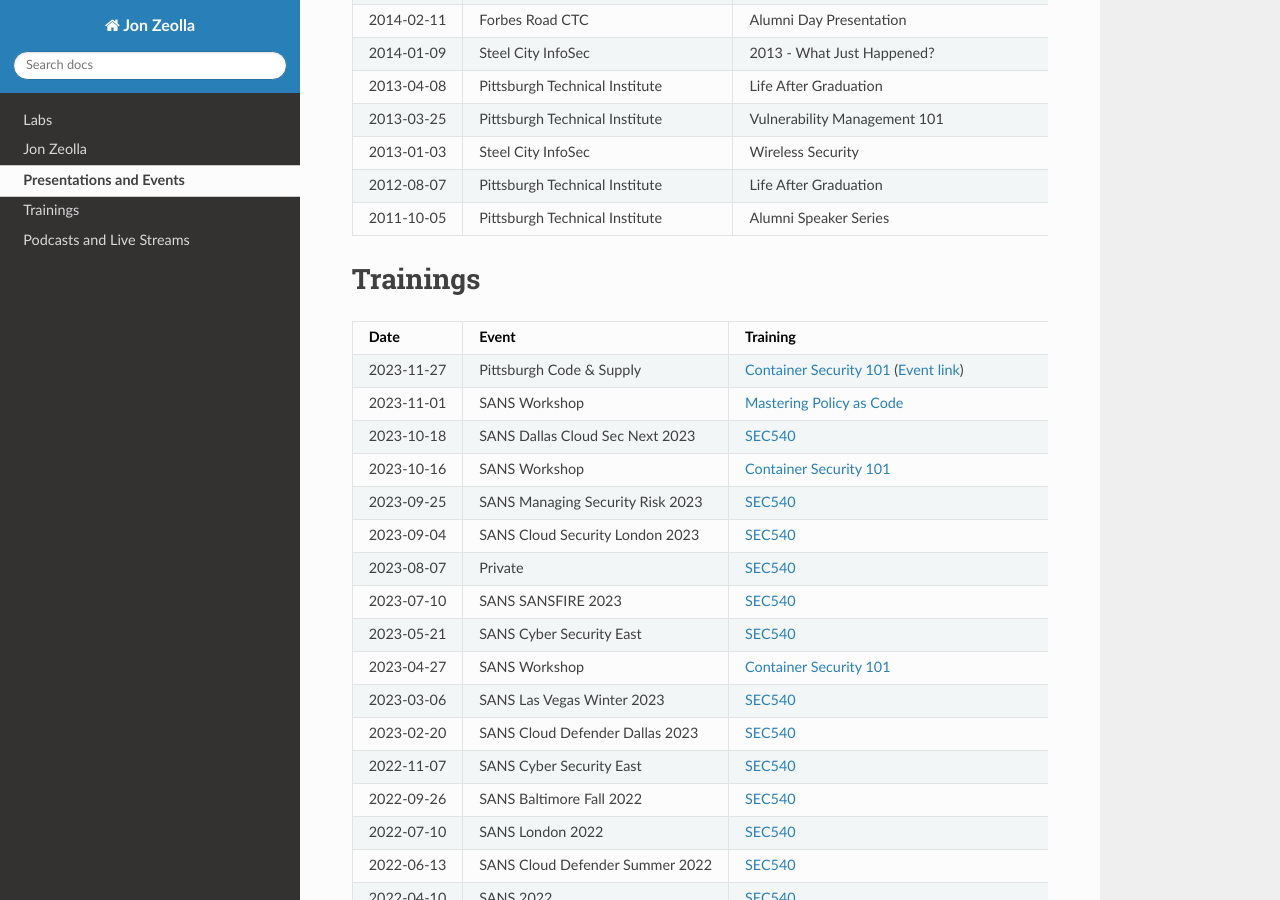
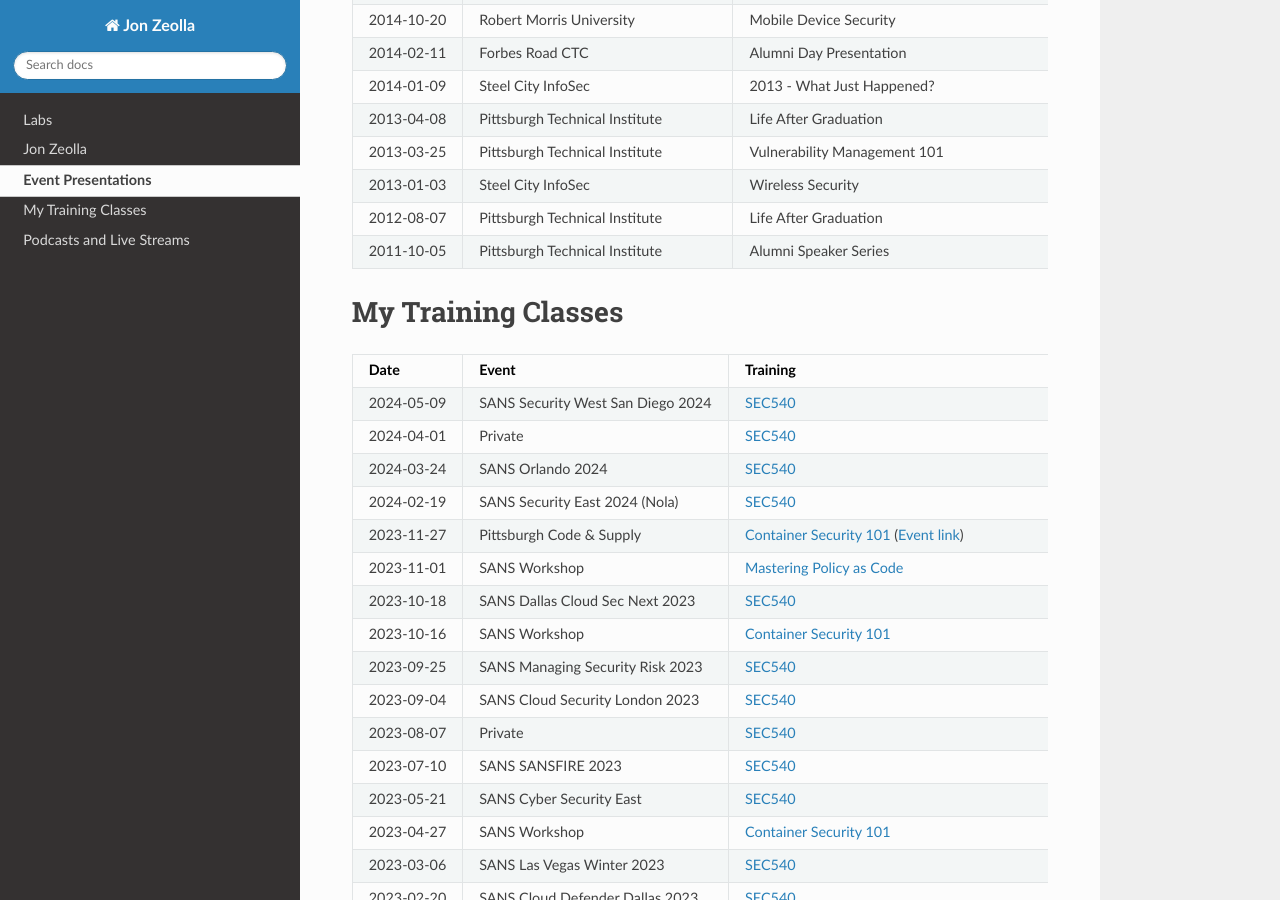
Before and after one commit to JonZeolla/JonZeolla.github.io, a Sphinx documentation site: the page built from docs/ref/jz-content.md, in a window 1280 px wide and 900 px high, scrolled down 1872 px. Built offline with Sphinx 7.4.7 and the Read the Docs theme 2.0.0, drawn with Linux system fonts in a browser that asks for light colours; some of the changed text lies outside the part shown.

Commit message:
Add presentations and training classes (#41)

````diff
--- a/docs/ref/jz-content.md
+++ b/docs/ref/jz-content.md
@@ -5,11 +5,12 @@
 ```{toctree}
 ```
 
-# Presentations and Events
+# Event Presentations
 
 | Date       | Event                                  | Title                                                          |
 | ---------- | -------------------------------------- | -------------------------------------------------------------- |
-| 2023-12-04 | [2023 PGH InfoSec Day][2023-PInfoSec]  | Your Governance is Broken                                      |
+| 2024-09-10 | [Alabama CSA][Alabama-CSA]             | TODO                                                           |
+| 2023-12-04 | [2023 PGH InfoSec Day][2023-PInfoSec]  | [Your Governance is Broken][2023-PInfoSec-Talk]                |
 | 2023-11-06 | [2023 KubeCon][2023-KubeCon]           | [Lightning Talk][2023-KubeCon-Talk]                            |
 | 2023-10-16 | [2023 CloudSecNext][2023-CloudSecNext] | Event co-host                                                  |
 | 2023-10-13 | [2023 TRISS][2023-TRISS]               | Cloud Security Panel                                           |
@@ -68,6 +69,8 @@
 | 2012-08-07 | Pittsburgh Technical Institute         | Life After Graduation                                          |
 | 2011-10-05 | Pittsburgh Technical Institute         | Alumni Speaker Series                                          |
 
+[Alabama-CSA]: https://circle.cloudsecurityalliance.org/alabama/home "Cloud Security Alliance Alabama Chapter"
+[2023-PInfoSec-Talk]: https://www.youtube.com/watch?v=tKKrqNduBwA "Your Governance Is Broken"
 [2023-PInfoSec]: https://web.cvent.com/event/2014576f-92db-4057-ae41-9b25a39a1909/websitePage:eb8094ff-eb19-4b4c-a88f-22e9f5e536bb "2023 Pittsburgh InfoSec Day"
 [2023-KubeCon-Talk]: https://kccncna2023.sched.com/event/1R2ll/cl-lightning-talk-empowering-the-deaf-and-hard-of-hearing-in-cloud-native-and-open-source-jon-zeolla-seiso-catherine-paganini-buoyant "2023 KubeCon Lightning Talk"
 [2023-CloudSecNext]: https://www.sans.org/cyber-security-training-events/cloudsecnext-summit-2023/ "2023 CloudSecNext"
@@ -87,41 +90,45 @@
 [2015-SCIS-PasswordCracking]: https://www.youtube.com/watch?v=QP7AEeeT-xQ "Password Cracking"
 [2015-SCIS-WirelessKeylog]: https://www.youtube.com/watch?v=ftRUj6esm1o "Wireless Keyloggers and KeySweeper"
 
-# Trainings
+# My Training Classes
 
-| Date       | Event                            | Training                                                                            |
-| ---------- | -------------------------------- | ----------------------------------------------------------------------------------- |
-| 2023-11-27 | Pittsburgh Code & Supply         | [Container Security 101][2023-ContainerSec101] ([Event link][2023-PCS])             |
-| 2023-11-01 | SANS Workshop                    | [Mastering Policy as Code][2023-PolicyasCode]                                       |
-| 2023-10-18 | SANS Dallas Cloud Sec Next 2023  | [SEC540][SEC540]                                                                    |
-| 2023-10-16 | SANS Workshop                    | [Container Security 101][2023-ContainerSec101]                                      |
-| 2023-09-25 | SANS Managing Security Risk 2023 | [SEC540][SEC540]                                                                    |
-| 2023-09-04 | SANS Cloud Security London 2023  | [SEC540][SEC540]                                                                    |
-| 2023-08-07 | Private                          | [SEC540][SEC540]                                                                    |
-| 2023-07-10 | SANS SANSFIRE 2023               | [SEC540][SEC540]                                                                    |
-| 2023-05-21 | SANS Cyber Security East         | [SEC540][SEC540]                                                                    |
-| 2023-04-27 | SANS Workshop                    | [Container Security 101][2023-ContainerSec101]                                      |
-| 2023-03-06 | SANS Las Vegas Winter 2023       | [SEC540][SEC540]                                                                    |
-| 2023-02-20 | SANS Cloud Defender Dallas 2023  | [SEC540][SEC540]                                                                    |
-| 2022-11-07 | SANS Cyber Security East         | [SEC540][SEC540]                                                                    |
-| 2022-09-26 | SANS Baltimore Fall 2022         | [SEC540][SEC540]                                                                    |
-| 2022-07-10 | SANS London 2022                 | [SEC540][SEC540]                                                                    |
-| 2022-06-13 | SANS Cloud Defender Summer 2022  | [SEC540][SEC540]                                                                    |
-| 2022-04-10 | SANS 2022                        | [SEC540][SEC540]                                                                    |
-| 2022-02-28 | SANS Cyber Security Central      | [SEC540][SEC540]                                                                    |
-| 2019-06-27 | BSides Pittsburgh                | Blue Team CTF                                                                       |
-| 2018-05-10 | Steel City InfoSec               | [Smart Contract Security][2018-SmartContractSecurity] (Collab with Justin Leapline) |
-| 2018-02-08 | Steel City InfoSec               | [Attacking Block Cipher Cryptography][2018-BlockCipherCrypto]                       |
-| 2017-02-09 | Steel City InfoSec               | [Security Data Analysis][2017-SecurityDataAnalysis]                                 |
-| 2016-08-11 | Steel City InfoSec               | [Proximity Attacks Lab][2016-ProximityAttacks]                                      |
-| 2016-05-12 | Steel City InfoSec               | [Automotive Security Lab][2016-AutomotiveSecurity] (Collab with Dan Klinedinst)     |
-| 2016-02-11 | Steel City InfoSec               | [SDR Security][2016-SDRSecurity] (Collab with David)                                |
-| 2015-09-24 | Steel City InfoSec               | [Password Cracking Lab][2015-PasswordCracking]                                      |
-| 2015-07-07 | Pittsburgh Code & Supply         | [Wifi Security][2015-WifiSecurity]                                                  |
-| 2015-01-22 | Steel City InfoSec               | Audio Surveillance                                                                  |
-| 2015-04-09 | Steel City InfoSec               | [Attacker drop boxes][2015-Attackerdropboxes] (Collab with Brian Gray)              |
-| 2015-01-22 | Steel City InfoSec               | [Eavesdropping at a distance][2015-LaserMicrophones] (Collab with Brian Gray)       |
-| 2013-03-07 | Steel City InfoSec               | Wifi Security                                                                       |
+| Date       | Event                             | Training                                                                            |
+| ---------- | --------------------------------- | ----------------------------------------------------------------------------------- |
+| 2024-05-09 | SANS Security West San Diego 2024 | [SEC540][SEC540]                                                                    |
+| 2024-04-01 | Private                           | [SEC540][SEC540]                                                                    |
+| 2024-03-24 | SANS Orlando 2024                 | [SEC540][SEC540]                                                                    |
+| 2024-02-19 | SANS Security East 2024 (Nola)    | [SEC540][SEC540]                                                                    |
+| 2023-11-27 | Pittsburgh Code & Supply          | [Container Security 101][2023-ContainerSec101] ([Event link][2023-PCS])             |
+| 2023-11-01 | SANS Workshop                     | [Mastering Policy as Code][2023-PolicyasCode]                                       |
+| 2023-10-18 | SANS Dallas Cloud Sec Next 2023   | [SEC540][SEC540]                                                                    |
+| 2023-10-16 | SANS Workshop                     | [Container Security 101][2023-ContainerSec101]                                      |
+| 2023-09-25 | SANS Managing Security Risk 2023  | [SEC540][SEC540]                                                                    |
+| 2023-09-04 | SANS Cloud Security London 2023   | [SEC540][SEC540]                                                                    |
+| 2023-08-07 | Private                           | [SEC540][SEC540]                                                                    |
+| 2023-07-10 | SANS SANSFIRE 2023                | [SEC540][SEC540]                                                                    |
+| 2023-05-21 | SANS Cyber Security East          | [SEC540][SEC540]                                                                    |
+| 2023-04-27 | SANS Workshop                     | [Container Security 101][2023-ContainerSec101]                                      |
+| 2023-03-06 | SANS Las Vegas Winter 2023        | [SEC540][SEC540]                                                                    |
+| 2023-02-20 | SANS Cloud Defender Dallas 2023   | [SEC540][SEC540]                                                                    |
+| 2022-11-07 | SANS Cyber Security East          | [SEC540][SEC540]                                                                    |
+| 2022-09-26 | SANS Baltimore Fall 2022          | [SEC540][SEC540]                                                                    |
+| 2022-07-10 | SANS London 2022                  | [SEC540][SEC540]                                                                    |
+| 2022-06-13 | SANS Cloud Defender Summer 2022   | [SEC540][SEC540]                                                                    |
+| 2022-04-10 | SANS 2022                         | [SEC540][SEC540]                                                                    |
+| 2022-02-28 | SANS Cyber Security Central       | [SEC540][SEC540]                                                                    |
+| 2019-06-27 | BSides Pittsburgh                 | Blue Team CTF                                                                       |
+| 2018-05-10 | Steel City InfoSec                | [Smart Contract Security][2018-SmartContractSecurity] (Collab with Justin Leapline) |
+| 2018-02-08 | Steel City InfoSec                | [Attacking Block Cipher Cryptography][2018-BlockCipherCrypto]                       |
+| 2017-02-09 | Steel City InfoSec                | [Security Data Analysis][2017-SecurityDataAnalysis]                                 |
+| 2016-08-11 | Steel City InfoSec                | [Proximity Attacks Lab][2016-ProximityAttacks]                                      |
+| 2016-05-12 | Steel City InfoSec                | [Automotive Security Lab][2016-AutomotiveSecurity] (Collab with Dan Klinedinst)     |
+| 2016-02-11 | Steel City InfoSec                | [SDR Security][2016-SDRSecurity] (Collab with David)                                |
+| 2015-09-24 | Steel City InfoSec                | [Password Cracking Lab][2015-PasswordCracking]                                      |
+| 2015-07-07 | Pittsburgh Code & Supply          | [Wifi Security][2015-WifiSecurity]                                                  |
+| 2015-01-22 | Steel City InfoSec                | Audio Surveillance                                                                  |
+| 2015-04-09 | Steel City InfoSec                | [Attacker drop boxes][2015-Attackerdropboxes] (Collab with Brian Gray)              |
+| 2015-01-22 | Steel City InfoSec                | [Eavesdropping at a distance][2015-LaserMicrophones] (Collab with Brian Gray)       |
+| 2013-03-07 | Steel City InfoSec                | Wifi Security                                                                       |
 
 [2023-PCS]: https://www.meetup.com/pittsburgh-code-supply/events/297107969/ "Pittsburgh Code & Supply Container Security 101 Workshop"
 [2023-PolicyasCode]: https://jonzeolla.com/labs/policy-as-code.html "Mastering Policy as Code"
````
Also changed, not shown: docs/about-me.md (+1 -0 lines).
